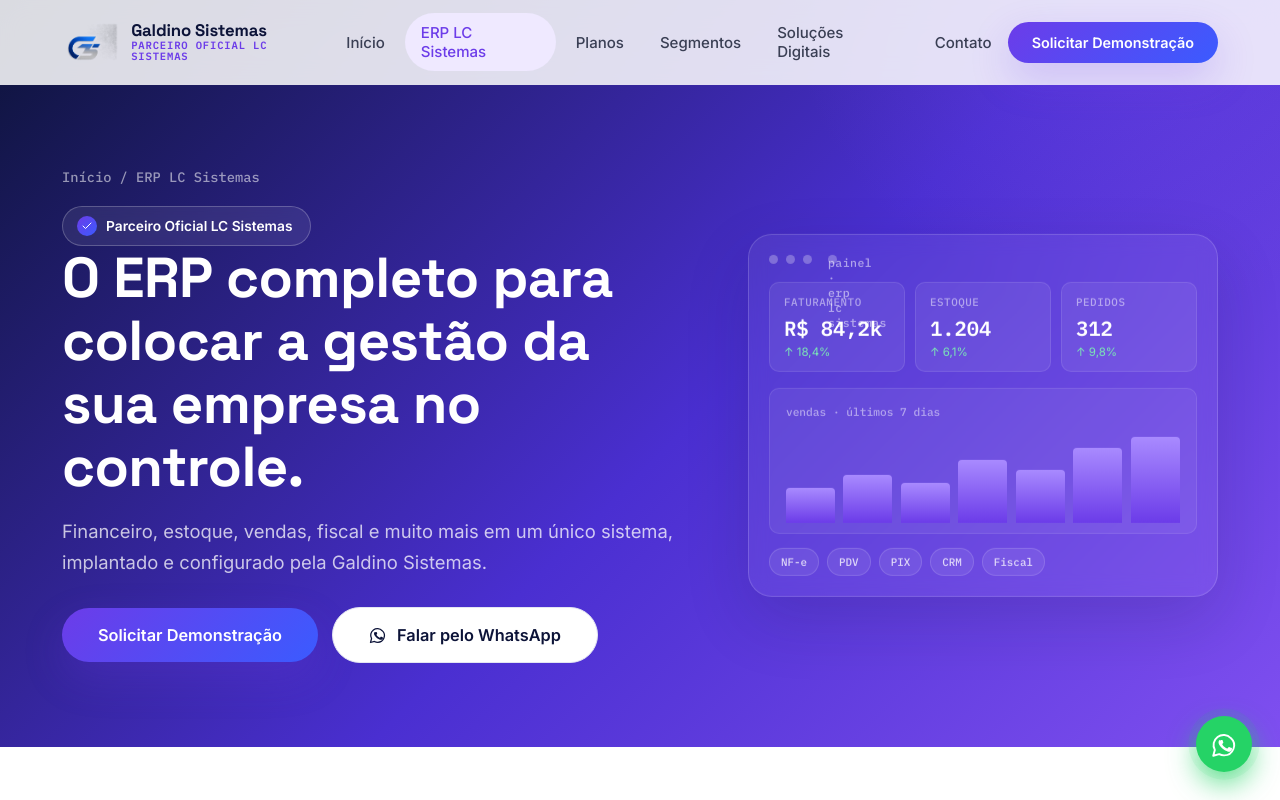
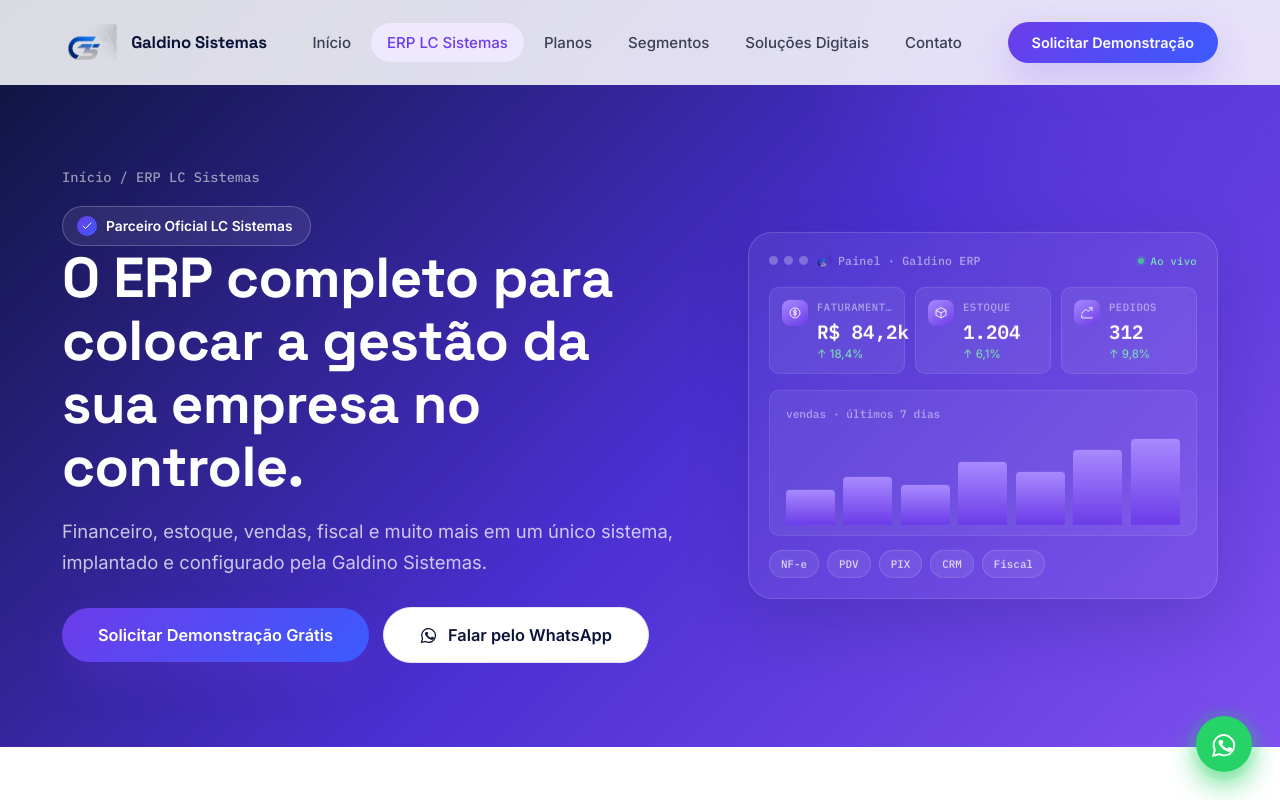
Before and after one commit to SalvadorGaldino/galdino-sistemas, a plain HTML site: page erp.html in a window 1280 px wide. Shown: the top 800 px of the page. Drawn offline with Linux system fonts and the light colour scheme.

Commit message:
sua mensagem aqui

```diff
--- a/css/style.css
+++ b/css/style.css
@@ -396,31 +396,70 @@
   backdrop-filter: blur(10px);
   box-shadow: var(--shadow-lg);
   animation: float-panel 7s ease-in-out infinite;
+  overflow: hidden;
 }
 .dash-mock .dash-topbar {
   display: flex;
   align-items: center;
   gap: 8px;
   margin-bottom: 18px;
+  min-width: 0;
 }
-.dash-mock .dash-topbar span { width: 9px; height: 9px; border-radius: 50%; background: rgba(255,255,255,0.28); }
-.dash-mock .dash-topbar .dash-title {
-  margin-left: 8px;
+.dash-mock .dash-topbar-dots { display: flex; align-items: center; gap: 6px; flex: none; }
+.dash-mock .dash-topbar-dots span { width: 9px; height: 9px; border-radius: 50%; background: rgba(255,255,255,0.28); }
+.dash-mock .dash-brand { display: flex; align-items: center; gap: 6px; min-width: 0; overflow: hidden; }
+.dash-mock .dash-brand img { width: 16px; height: 16px; object-fit: contain; flex: none; border-radius: 4px; }
+.dash-mock .dash-title {
   font-family: var(--font-mono);
   font-size: 0.72rem;
   color: rgba(255,255,255,0.55);
-  letter-spacing: 0.04em;
+  letter-spacing: 0.02em;
+  white-space: nowrap;
+  overflow: hidden;
+  text-overflow: ellipsis;
+  min-width: 0;
 }
+.dash-mock .dash-live {
+  margin-left: auto;
+  flex: none;
+  display: flex;
+  align-items: center;
+  gap: 6px;
+  font-family: var(--font-mono);
+  font-size: 0.66rem;
+  color: #7ce8b6;
+  letter-spacing: 0.03em;
+  white-space: nowrap;
+}
+.dash-mock .dash-live-dot { width: 6px; height: 6px; border-radius: 50%; background: #4ade80; animation: live-pulse 1.8s ease-in-out infinite; }
+
 .dash-kpis { display: grid; grid-template-columns: repeat(3, 1fr); gap: 10px; margin-bottom: 16px; }
 .dash-kpi {
+  display: flex;
+  align-items: flex-start;
+  gap: 9px;
   background: rgba(255,255,255,0.07);
   border: 1px solid rgba(255,255,255,0.1);
   border-radius: var(--r-sm);
-  padding: 12px 14px;
+  padding: 12px 12px;
+  min-width: 0;
 }
-.dash-kpi .kpi-label { font-size: 0.68rem; color: rgba(255,255,255,0.5); text-transform: uppercase; letter-spacing: 0.05em; font-family: var(--font-mono); }
-.dash-kpi .kpi-value { font-family: var(--font-mono); font-size: 1.28rem; font-weight: 600; color: var(--white); margin-top: 6px; }
-.dash-kpi .kpi-trend { font-size: 0.72rem; color: #7ce8b6; margin-top: 3px; }
+.dash-kpi .kpi-icon {
+  flex: none;
+  width: 26px;
+  height: 26px;
+  border-radius: 8px;
+  display: flex;
+  align-items: center;
+  justify-content: center;
+  background: linear-gradient(150deg, #a98bff, #6c3ce9);
+  color: var(--white);
+}
+.dash-kpi .kpi-icon .icon { width: 14px; height: 14px; }
+.dash-kpi .kpi-body { min-width: 0; }
+.dash-kpi .kpi-label { font-size: 0.66rem; color: rgba(255,255,255,0.5); text-transform: uppercase; letter-spacing: 0.05em; font-family: var(--font-mono); white-space: nowrap; overflow: hidden; text-overflow: ellipsis; }
+.dash-kpi .kpi-value { font-family: var(--font-mono); font-size: 1.2rem; font-weight: 600; color: var(--white); margin-top: 5px; white-space: nowrap; }
+.dash-kpi .kpi-trend { font-size: 0.72rem; color: #7ce8b6; margin-top: 3px; white-space: nowrap; }
 
 .dash-chart {
   background: rgba(255,255,255,0.06);
@@ -429,7 +468,7 @@
   padding: 16px 16px 10px;
   margin-bottom: 14px;
 }
-.dash-chart .chart-label { font-family: var(--font-mono); font-size: 0.7rem; color: rgba(255,255,255,0.5); margin-bottom: 12px; }
+.dash-chart .chart-label { font-family: var(--font-mono); font-size: 0.7rem; color: rgba(255,255,255,0.5); margin-bottom: 12px; white-space: nowrap; overflow: hidden; text-overflow: ellipsis; }
 .chart-bars { display: flex; align-items: flex-end; gap: 8px; height: 92px; }
 .chart-bars span {
   flex: 1;
@@ -451,6 +490,10 @@
 }
 
 @keyframes grow-bar { to { transform: scaleY(1); } }
+@keyframes live-pulse {
+  0%, 100% { opacity: 1; box-shadow: 0 0 0 0 rgba(74,222,128,0.5); }
+  50% { opacity: .6; box-shadow: 0 0 0 4px rgba(74,222,128,0); }
+}
 @keyframes float-panel {
   0%, 100% { transform: translateY(0); }
   50% { transform: translateY(-10px); }
--- a/erp.html
+++ b/erp.html
@@ -82,7 +82,7 @@
   <div class="container">
     <a href="index.html" class="brand">
       <img src="img/galdino-logo.png" alt="Galdino Sistemas">
-      <span class="brand-text"><strong>Galdino Sistemas</strong><span>Parceiro Oficial LC Sistemas</span></span>
+      <span class="brand-text"><strong>Galdino Sistemas</strong></span>
     </a>
     <nav class="main-nav" id="main-nav">
       <a href="index.html">Início</a>
@@ -116,7 +116,7 @@
         <h1>O ERP completo para colocar a gestão da sua empresa no controle.</h1>
         <p class="lead">Financeiro, estoque, vendas, fiscal e muito mais em um único sistema, implantado e configurado pela Galdino Sistemas.</p>
         <div class="btn-row" style="margin-top:30px">
-          <a href="demonstracao.html" class="btn btn-primary btn-lg">Solicitar Demonstração</a>
+          <a href="demonstracao.html" class="btn btn-primary btn-lg">Solicitar Demonstração Grátis</a>
           <a href="https://wa.me/5541997075291" target="_blank" rel="noopener" class="btn btn-whatsapp btn-lg">
             <svg class="icon"><use href="#icon-whatsapp"></use></svg>
             Falar pelo WhatsApp
@@ -125,11 +125,27 @@
       </div>
 
       <div class="dash-mock" aria-hidden="true">
-        <div class="dash-topbar"><span></span><span></span><span></span><span class="dash-title">painel · erp lc sistemas</span></div>
+        <div class="dash-topbar">
+          <div class="dash-topbar-dots"><span></span><span></span><span></span></div>
+          <div class="dash-brand">
+            <img src="img/galdino-logo.png" alt="">
+            <span class="dash-title">Painel · Galdino ERP</span>
+          </div>
+          <span class="dash-live"><span class="dash-live-dot"></span>Ao vivo</span>
+        </div>
         <div class="dash-kpis">
-          <div class="dash-kpi"><div class="kpi-label">Faturamento</div><div class="kpi-value">R$ 84,2k</div><div class="kpi-trend">↑ 18,4%</div></div>
-          <div class="dash-kpi"><div class="kpi-label">Estoque</div><div class="kpi-value">1.204</div><div class="kpi-trend">↑ 6,1%</div></div>
-          <div class="dash-kpi"><div class="kpi-label">Pedidos</div><div class="kpi-value">312</div><div class="kpi-trend">↑ 9,8%</div></div>
+          <div class="dash-kpi">
+            <span class="kpi-icon"><svg class="icon"><use href="#icon-financeiro"></use></svg></span>
+            <div class="kpi-body"><div class="kpi-label">Faturamento</div><div class="kpi-value">R$ 84,2k</div><div class="kpi-trend">↑ 18,4%</div></div>
+          </div>
+          <div class="dash-kpi">
+            <span class="kpi-icon"><svg class="icon"><use href="#icon-estoque"></use></svg></span>
+            <div class="kpi-body"><div class="kpi-label">Estoque</div><div class="kpi-value">1.204</div><div class="kpi-trend">↑ 6,1%</div></div>
+          </div>
+          <div class="dash-kpi">
+            <span class="kpi-icon"><svg class="icon"><use href="#icon-vendas"></use></svg></span>
+            <div class="kpi-body"><div class="kpi-label">Pedidos</div><div class="kpi-value">312</div><div class="kpi-trend">↑ 9,8%</div></div>
+          </div>
         </div>
         <div class="dash-chart">
           <div class="chart-label">vendas · últimos 7 dias</div>
@@ -223,10 +239,10 @@
       <div class="cta-banner reveal">
         <div>
           <h2>Quer ver o ERP funcionando na sua empresa?</h2>
-          <p>Agende uma demonstração gratuita e sem compromisso com nossa equipe.</p>
+          <p>Agende uma <strong>demonstração 100% gratuita</strong> e sem compromisso com nossa equipe. Além disso, <strong>você só começa a pagar depois de 30 dias</strong> de uso.</p>
         </div>
         <div class="btn-row">
-          <a href="demonstracao.html" class="btn btn-primary btn-lg">Quero conhecer o sistema</a>
+          <a href="demonstracao.html" class="btn btn-primary btn-lg">Quero minha demonstração grátis</a>
         </div>
       </div>
     </div>
```
Also changed, not shown: contato.html (+1 -1 lines), demonstracao.html (+8 -4 lines), index.html (+19 -6 lines), planos.html (+4 -4 lines), segmentos.html (+3 -3 lines).
